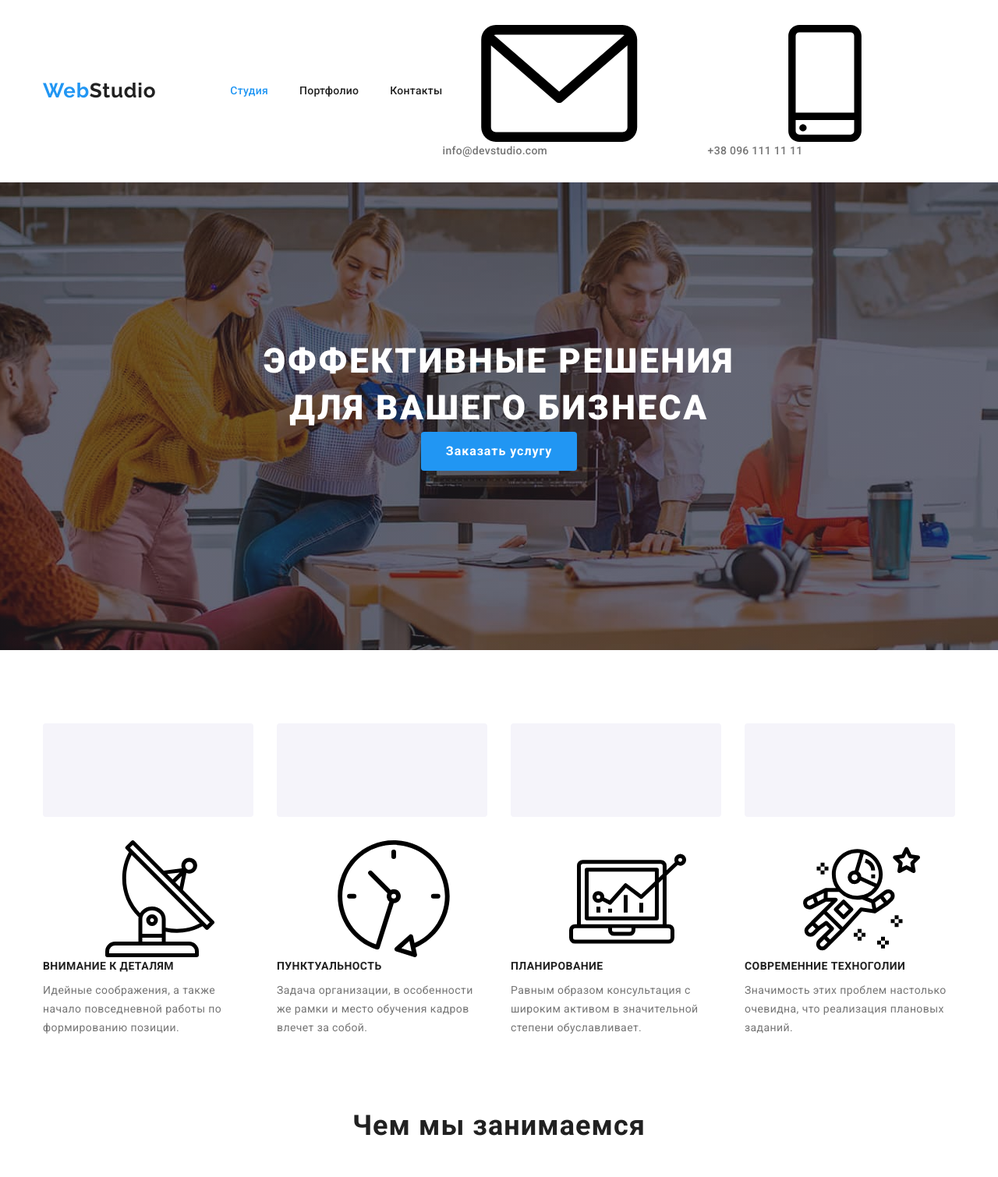
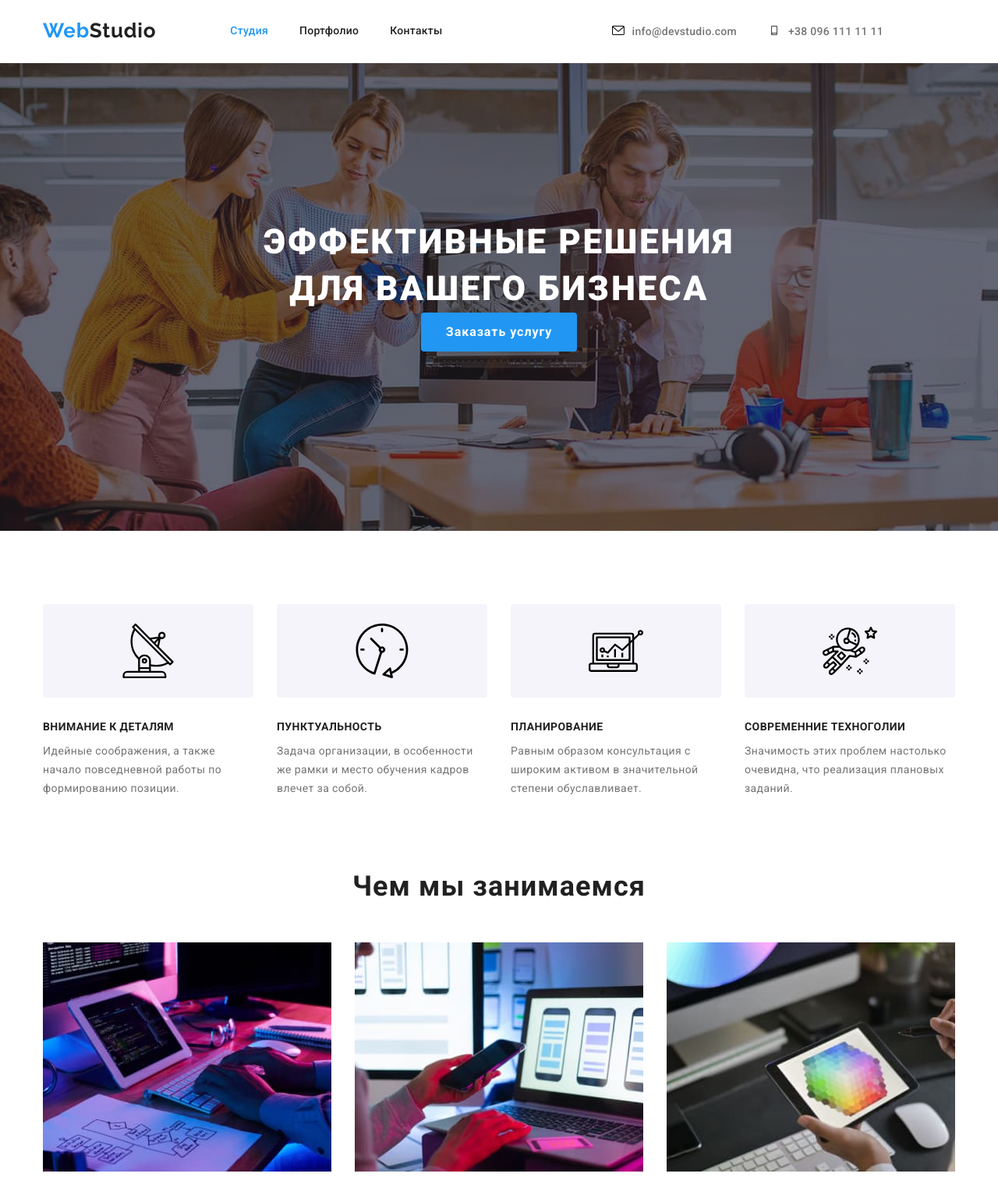
Before and after one commit to SergiyNaumenko/go-it-markup-hw-04, a plain HTML site: page index.html in a window 1280 px wide. Shown: the top 1510 px of the page at 78% size. Drawn offline with nearby package versions, Linux system fonts and the light colour scheme.

Commit message:
Обновляет стили

```diff
--- a/css/styles.css
+++ b/css/styles.css
@@ -74,7 +74,6 @@ p {
 
 header {
 
-
     border-bottom: 1px solid var(--background-secondary-color);
 
     background-color: var(--background-head-color);
@@ -92,6 +91,17 @@ header {
     display: flex;
     align-items: center;
 }
+
+.mail-svg {
+    margin-right: 10px;
+    width: 16px;
+    height: 12px;
+}
+
+.adrress:focus {
+    fill: var(--accent-color)
+}
+
 /* Logo */
 
 .logo-blue {
@@ -321,8 +331,21 @@ header {
 }
 .feature-list {
     display: flex;
+}
 
+.feature-svg {
+    display: flex;
+    justify-content: center;
+    margin-bottom: 30px;
+    padding: 25px 0px;
+    background-color: var(--background-secondary-color);
+    border-radius: 4px;
+}
 
+.item-svg {
+
+    width: 70px;
+    height: 70px;
 }
 .feature-benefits:not(:nth-child(4n)) {
     margin-right: 30px;
@@ -332,24 +355,6 @@ header {
     width: calc((1170px - 90px) / 4);
 }
 
-.icon-antenna::before {
-    background-image: url(../images/symbol-defs.svg#antenna);
-}
-
-.feature-benefits::before {
-    display: block;
-    content: '';
-    height: 120px;
-    background-size: contain;
-    background-repeat: no-repeat;
-    background-position: center;
-    background-color: var(--background-secondary-color);
-    border-radius: 4px;
-    margin-bottom: 30px;
-    object-fit: none;
-}
-
-
 .icon-benefits {
     display: flex;
     justify-content: center;
@@ -357,22 +362,6 @@ header {
 
     background-color: var(--background-secondary-color);
 }
-/* .icon-antenna::before {
-    background-image: url(../images/symbol-defs.svg#antenna);
-}
-
-.icon-clock::before {
-    background-image: url(../images/clock.svg);
-
-}
-
-.icon-diagram::before {
-    background-image: url(../images/diagram.svg)
-}
-
-.icon-astronaut::before {
-    background-image: url(../images/astronaut.svg)
-} */
 
 .feature-list .title {
     margin-bottom: 10px;
@@ -663,6 +652,9 @@ header {
 .filter-btn:focus{
     color: var(--hero-text-color);
     background-color: var(--accent-color);
+    box-shadow: 0px 3px 1px rgba(0, 0, 0, 0.1),
+                0px 1px 2px rgba(0, 0, 0, 0.08),
+                0px 2px 2px rgba(0, 0, 0, 0.12);
 }
 
                 /* All offers */
@@ -718,6 +710,12 @@ header {
 
     color: var(--primary-text-color);
 }
+.offers-item-link:focus,
+.offers-item-link:hover {
+    box-shadow: 0px 1px 1px rgba(0, 0, 0, 0.12),
+                0px 4px 4px rgba(0, 0, 0, 0.06),
+                1px 4px 6px rgba(0, 0, 0, 0.16);
+}
 
 .offers-item-link .offers-info {
     padding: 20px 24px;
```
